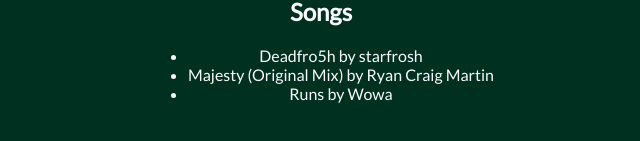
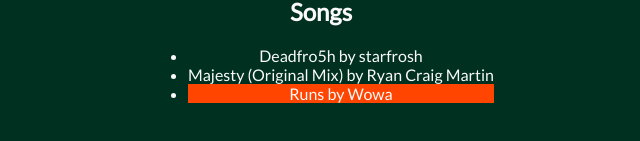
Before and after one commit to olaf-wilkosz/react-music-player, a React (Create React App) app: page / in a window 1280 px wide. Shown: the part 503-644 px from the top of the page, without its empty margins (319-959 px from the left). Built offline with nearby package versions, Linux system fonts and the light colour scheme.

Commit message:
Add updating background color for current song

```diff
--- a/src/App.js
+++ b/src/App.js
@@ -29,7 +29,7 @@ function App() {
 	return (
 		<div className="App">
 			<SongPlayer song={currentSong} />
-			<SongList songs={songs} />
+			<SongList songs={songs} currentSong={currentSong} />
 		</div>
 	);
 }
--- a/src/SongList.js
+++ b/src/SongList.js
@@ -6,7 +6,11 @@ function SongList(props) {
 			<h2>Songs</h2>
 			<ul>
 				{props.songs.map((song) => (
-					<SongListItem song={song} key={song.audioUrl} />
+					<SongListItem
+						song={song}
+						key={song.audioUrl}
+						isCurrent={song.audioUrl === props.currentSong.audioUrl}
+					/>
 				))}
 			</ul>
 		</section>
--- a/src/SongListItem.js
+++ b/src/SongListItem.js
@@ -1,6 +1,6 @@
 function SongListItem(props) {
 	return (
-		<li>
+		<li style={{ backgroundColor: props.isCurrent ? 'orangered' : 'none' }} key={props.isCurrent}>
 			{props.song.title} by {props.song.artist}
 		</li>
 	);
```
